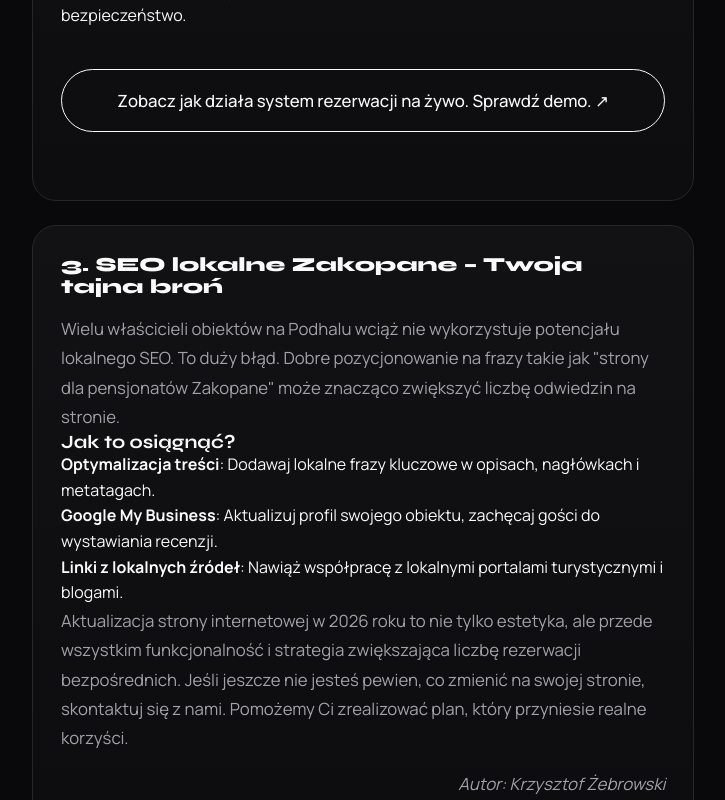
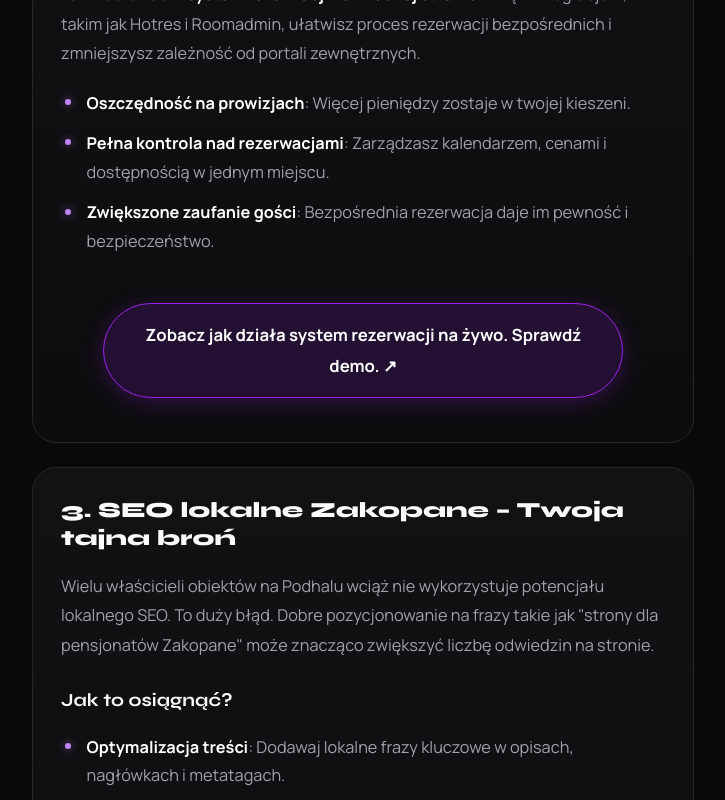
Before and after one commit to foliowiecsztywnygit/BROSYSTEMS-LANDING, a React (Vite) app: page /blog/3-powody-dla-ktorych-strona-www-potrzebuje-aktualizacji-2026 in a window 1280 px wide. Shown: the part 1720-2520 px from the top of the page, without its empty margins (40-765 px from the left). Built offline with nearby package versions, Linux system fonts and the light colour scheme; a web font is replaced by a local one.

Commit message:
fix(blog): naprawa formatowania artykulow (obsluga tabel GFM, list i stylow)

```diff
--- a/package.json
+++ b/package.json
@@ -24,6 +24,7 @@
     "react-markdown": "^10.1.0",
     "react-router-dom": "^7.16.0",
     "rehype-raw": "^7.0.0",
+    "remark-gfm": "^4.0.1",
     "shadcn": "^4.6.0",
     "tailwind-merge": "^3.5.0",
     "tw-animate-css": "^1.4.0"
--- a/src/pages/BlogPostPage.jsx
+++ b/src/pages/BlogPostPage.jsx
@@ -1,6 +1,7 @@
 import { Helmet } from 'react-helmet-async';
 import { Link, useParams } from 'react-router-dom';
 import ReactMarkdown from 'react-markdown';
+import remarkGfm from 'remark-gfm';
 import rehypeRaw from 'rehype-raw';
 import TopBar from '../components/TopBar';
 import Navbar from '../components/Navbar';
@@ -60,7 +61,64 @@ const BlogPostPage = () => {
             <article className={`${styles.contentCol} ${styles.sectionSpacing}`}>
               {post.content.split(/(?=^##\s)/m).filter(c => c.trim() !== '').map((chunk, idx) => (
                 <section key={idx} className={styles.sectionCard}>
-                  <ReactMarkdown rehypePlugins={[rehypeRaw]}>{chunk}</ReactMarkdown>
+                  <ReactMarkdown
+                    remarkPlugins={[remarkGfm]}
+                    rehypePlugins={[rehypeRaw]}
+                    components={{
+                      table: ({ node, ...props }) => (
+                        <div className={styles.tableWrapper}>
+                          <table className={styles.markdownTable} {...props} />
+                        </div>
+                      ),
+                      a: ({ node, href, children, ...props }) => {
+                        const textContent = Array.isArray(children)
+                          ? children.map((c) => (typeof c === 'string' ? c : '')).join('')
+                          : typeof children === 'string'
+                            ? children
+                            : '';
+
+                        const isCta =
+                          (href === '/oferta' || href?.startsWith('/oferta')) &&
+                          (textContent.includes('→') ||
+                            textContent.toLowerCase().includes('oferta') ||
+                            textContent.toLowerCase().includes('działania'));
+
+                        if (isCta) {
+                          return (
+                            <Link to={href} className={styles.blogCta} {...props}>
+                              {children}
+                            </Link>
+                          );
+                        }
+                        if (href?.startsWith('/') || href?.startsWith('#')) {
+                          return (
+                            <Link to={href} {...props}>
+                              {children}
+                            </Link>
+                          );
+                        }
+                        return (
+                          <a href={href} target="_blank" rel="noopener noreferrer" {...props}>
+                            {children}
+                          </a>
+                        );
+                      },
+                      p: ({ node, children, ...props }) => {
+                        const firstChild = node?.children?.[0];
+                        const isAuthor =
+                          firstChild?.tagName === 'em' &&
+                          typeof firstChild?.children?.[0]?.value === 'string' &&
+                          firstChild.children[0].value.startsWith('Autor:');
+
+                        if (isAuthor) {
+                          return <p className={styles.blogAuthor} {...props}>{children}</p>;
+                        }
+                        return <p {...props}>{children}</p>;
+                      }
+                    }}
+                  >
+                    {chunk}
+                  </ReactMarkdown>
                 </section>
               ))}
             </article>
--- a/src/pages/ContentHub.module.css
+++ b/src/pages/ContentHub.module.css
@@ -107,7 +107,34 @@
   padding: 1.75rem;
 }
 
-.sectionCard h2,
+/* Headings inside cards */
+.sectionCard h2 {
+  margin-top: 0;
+  margin-bottom: 1.25rem;
+  font-size: 1.35rem;
+  font-weight: 800;
+  color: var(--text);
+  line-height: 1.3;
+}
+
+.sectionCard h3 {
+  margin-top: 1.75rem;
+  margin-bottom: 0.85rem;
+  font-size: 1.15rem;
+  font-weight: 700;
+  color: var(--text);
+  line-height: 1.35;
+}
+
+.sectionCard h4 {
+  margin-top: 1.35rem;
+  margin-bottom: 0.65rem;
+  font-size: 1.02rem;
+  font-weight: 700;
+  color: #e4e4e7;
+  line-height: 1.4;
+}
+
 .listCard h2,
 .asideCard h3,
 .postCard h2,
@@ -118,7 +145,18 @@
   color: var(--text);
 }
 
-.sectionCard p,
+/* Body text */
+.sectionCard p {
+  color: var(--gray-dark);
+  line-height: 1.8;
+  font-size: 1.02rem;
+  margin-bottom: 1.15rem;
+}
+
+.sectionCard p:last-child {
+  margin-bottom: 0;
+}
+
 .listCard p,
 .asideCard p,
 .postCard p {
@@ -127,9 +165,222 @@
   font-size: 1.05rem;
 }
 
-.sectionCard p + p,
 .postCard p + p {
   margin-top: 1rem;
+}
+
+.sectionCard strong,
+.sectionCard b {
+  color: #ffffff;
+  font-weight: 700;
+}
+
+.sectionCard em,
+.sectionCard i {
+  font-style: italic;
+}
+
+.sectionCard a {
+  color: #c084fc;
+  text-decoration: underline;
+  text-underline-offset: 3px;
+  transition: color 0.2s ease;
+}
+
+.sectionCard a:hover {
+  color: #e9d5ff;
+}
+
+/* Lists styling inside blog article cards */
+.sectionCard ul {
+  list-style: none;
+  margin: 1.25rem 0;
+  padding-left: 0;
+  display: flex;
+  flex-direction: column;
+  gap: 0.75rem;
+}
+
+.sectionCard ul > li {
+  position: relative;
+  padding-left: 1.6rem;
+  color: var(--gray-dark);
+  line-height: 1.75;
+  font-size: 1.02rem;
+}
+
+.sectionCard ul > li::before {
+  content: '';
+  position: absolute;
+  left: 0.25rem;
+  top: 0.65rem;
+  width: 6px;
+  height: 6px;
+  border-radius: 50%;
+  background: #c084fc;
+  box-shadow: 0 0 8px rgba(192, 132, 252, 0.6);
+}
+
+.sectionCard ol {
+  counter-reset: post-counter;
+  list-style: none;
+  margin: 1.25rem 0;
+  padding-left: 0;
+  display: flex;
+  flex-direction: column;
+  gap: 0.75rem;
+}
+
+.sectionCard ol > li {
+  counter-increment: post-counter;
+  position: relative;
+  padding-left: 2rem;
+  color: var(--gray-dark);
+  line-height: 1.75;
+  font-size: 1.02rem;
+}
+
+.sectionCard ol > li::before {
+  content: counter(post-counter) ".";
+  position: absolute;
+  left: 0;
+  top: 0;
+  color: #c084fc;
+  font-weight: 700;
+  font-family: var(--font-heading);
+}
+
+.sectionCard ul ul,
+.sectionCard ol ol,
+.sectionCard ul ol,
+.sectionCard ol ul {
+  margin: 0.5rem 0 0.5rem 1rem;
+}
+
+/* Responsive Table styling inside blog article cards */
+.tableWrapper {
+  width: 100%;
+  overflow-x: auto;
+  -webkit-overflow-scrolling: touch;
+  margin: 1.75rem 0;
+  border: 1px solid var(--gray-mid);
+  border-radius: 1rem;
+  background: rgba(18, 18, 22, 0.75);
+  box-shadow: 0 8px 30px rgba(0, 0, 0, 0.3);
+  scrollbar-width: thin;
+  scrollbar-color: var(--gray-mid) transparent;
+}
+
+.tableWrapper::-webkit-scrollbar {
+  height: 6px;
+}
+
+.tableWrapper::-webkit-scrollbar-track {
+  background: transparent;
+}
+
+.tableWrapper::-webkit-scrollbar-thumb {
+  background: var(--gray-mid);
+  border-radius: 999px;
+}
+
+.tableWrapper::-webkit-scrollbar-thumb:hover {
+  background: var(--purple-dark);
+}
+
+.markdownTable {
+  width: 100%;
+  border-collapse: collapse;
+  text-align: left;
+  font-size: 0.95rem;
+  line-height: 1.55;
+}
+
+.markdownTable thead {
+  background: rgba(255, 255, 255, 0.04);
+  border-bottom: 1px solid var(--gray-mid);
+}
+
+.markdownTable th {
+  padding: 0.85rem 1rem;
+  font-family: var(--font-heading);
+  font-size: 0.82rem;
+  font-weight: 700;
+  text-transform: uppercase;
+  letter-spacing: 0.05em;
+  color: #d8b4fe;
+}
+
+.markdownTable td {
+  padding: 0.85rem 1rem;
+  color: var(--gray-dark);
+  border-bottom: 1px solid rgba(255, 255, 255, 0.04);
+  vertical-align: middle;
+}
+
+.markdownTable tbody tr:last-child td {
+  border-bottom: none;
+}
+
+.markdownTable tbody tr {
+  transition: background-color 0.2s ease;
+}
+
+.markdownTable tbody tr:hover {
+  background-color: rgba(160, 32, 240, 0.05);
+}
+
+.markdownTable td:first-child {
+  font-weight: 600;
+  color: var(--text);
+}
+
+/* Blockquotes, Code, Pre, HR */
+.sectionCard blockquote {
+  border-left: 3px solid var(--purple-dark);
+  background: rgba(160, 32, 240, 0.06);
+  padding: 1rem 1.25rem;
+  margin: 1.5rem 0;
+  border-radius: 0 0.75rem 0.75rem 0;
+  font-style: italic;
+  color: #e4e4e7;
+}
+
+.sectionCard blockquote p {
+  color: #e4e4e7;
+  margin-bottom: 0;
+}
+
+.sectionCard code {
+  background: rgba(255, 255, 255, 0.07);
+  border: 1px solid rgba(255, 255, 255, 0.1);
+  padding: 0.2rem 0.45rem;
+  border-radius: 0.35rem;
+  font-size: 0.88em;
+  font-family: ui-monospace, SFMono-Regular, Menlo, Monaco, Consolas, monospace;
+  color: #f472b6;
+}
+
+.sectionCard pre {
+  background: #09090b;
+  border: 1px solid var(--gray-mid);
+  border-radius: 0.75rem;
+  padding: 1.15rem;
+  overflow-x: auto;
+  margin: 1.5rem 0;
+}
+
+.sectionCard pre code {
+  background: transparent;
+  border: none;
+  padding: 0;
+  color: #e4e4e7;
+}
+
+.sectionCard hr {
+  border: none;
+  border-top: 1px solid var(--gray-mid);
+  margin: 2rem 0;
 }
 
 .bulletList {
@@ -229,30 +480,69 @@
   .asideCard {
     padding: 1.35rem;
   }
+
+  .markdownTable th,
+  .markdownTable td {
+    padding: 0.75rem 0.9rem;
+    font-size: 0.88rem;
+  }
 }
 
+.blogCta,
 :global(.blog-cta) {
-  display: block;
+  display: flex !important;
+  align-items: center;
+  justify-content: center;
+  gap: 0.5rem;
+  width: 100%;
+  max-width: 520px;
   text-align: center;
   padding: 1rem 2rem;
-  margin: 2.5rem 0;
-  border: 1px solid var(--text, #fff);
+  margin: 1.75rem auto 1rem;
+  border: 1px solid var(--purple-dark);
   border-radius: 9999px;
-  background: transparent;
-  color: var(--text, #fff);
-  text-decoration: none;
-  font-weight: 500;
+  background: rgba(160, 32, 240, 0.15);
+  color: #ffffff !important;
+  text-decoration: none !important;
+  font-weight: 700;
+  font-size: 1.05rem;
   transition: all 0.3s ease;
+  box-shadow: 0 4px 20px rgba(160, 32, 240, 0.25);
 }
 
+.blogCta:hover,
 :global(.blog-cta):hover {
-  background: var(--text, #fff);
-  color: var(--bg, #000);
+  background: var(--purple-dark);
+  border-color: #c084fc;
+  color: #ffffff !important;
+  box-shadow: 0 0 25px rgba(160, 32, 240, 0.5);
+  transform: translateY(-2px);
 }
 
+.sectionCard a.blogCta,
+.sectionCard a:global(.blog-cta) {
+  text-decoration: none !important;
+  color: #ffffff !important;
+}
+
+.sectionCard p:has(.blogCta),
+.sectionCard p:has(:global(.blog-cta)) {
+  display: flex;
+  justify-content: center;
+  width: 100%;
+}
+
+.sectionCard p:has(.blogCta) strong,
+.sectionCard p:has(:global(.blog-cta)) strong {
+  display: block;
+  width: 100%;
+}
+
+.blogAuthor,
 :global(.blog-author) {
   font-style: italic;
   margin-top: 2rem;
   text-align: right;
   color: var(--gray-dark);
+  font-size: 0.95rem;
 }
```
Also changed, not shown: 1 other file (tests, documents, lock files or other folders).
